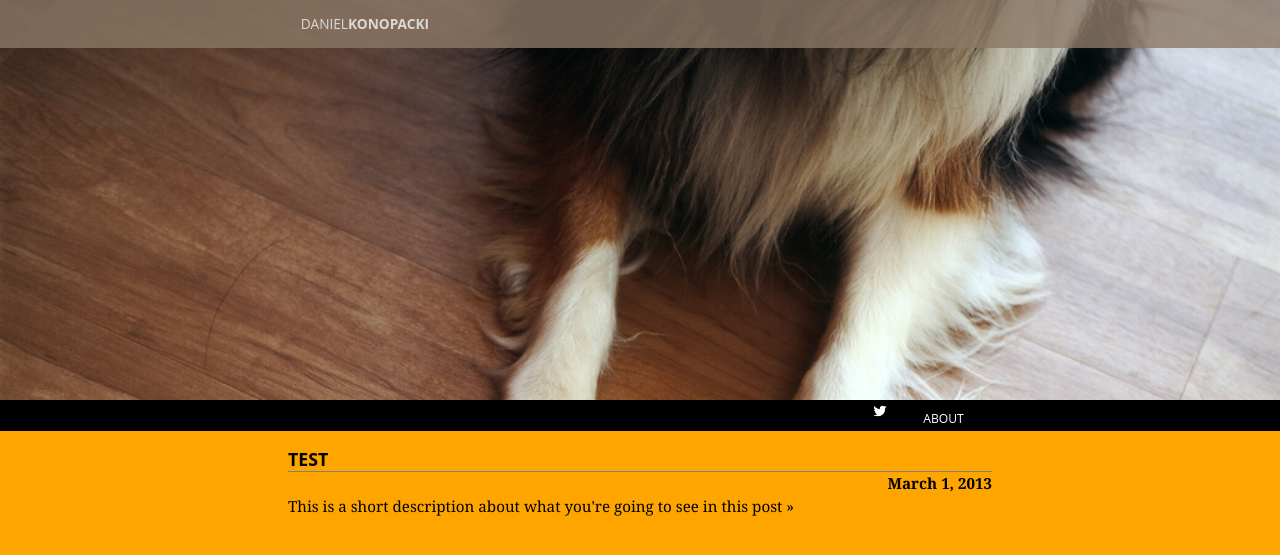
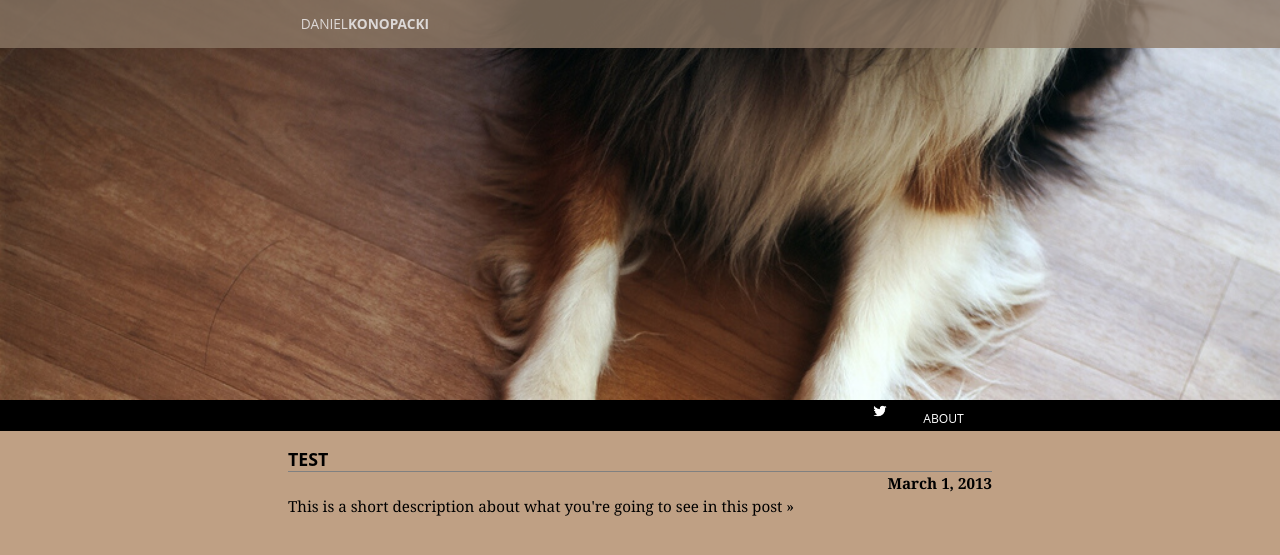
Before and after one commit to danielkonopacki/danielkonopacki.github.com, a Jekyll site: the page built from index.html, in a window 1280 px wide. Shown: the top 555 px of the page. Built offline with Jekyll 4.4.1, drawn with Linux system fonts in a browser that asks for light colours; Markdown is read by kramdown in place of the engine named in the settings.

Commit message:
Style changes

```diff
--- a/css/layout.css
+++ b/css/layout.css
@@ -2,7 +2,7 @@ html, body {
   margin: 0;
   padding: 0;
   border: 0;
-  background-color: orange;
+  background-color: #BFA084;
 }
 
 #header {
```
Also changed, not shown: 1 other file.
